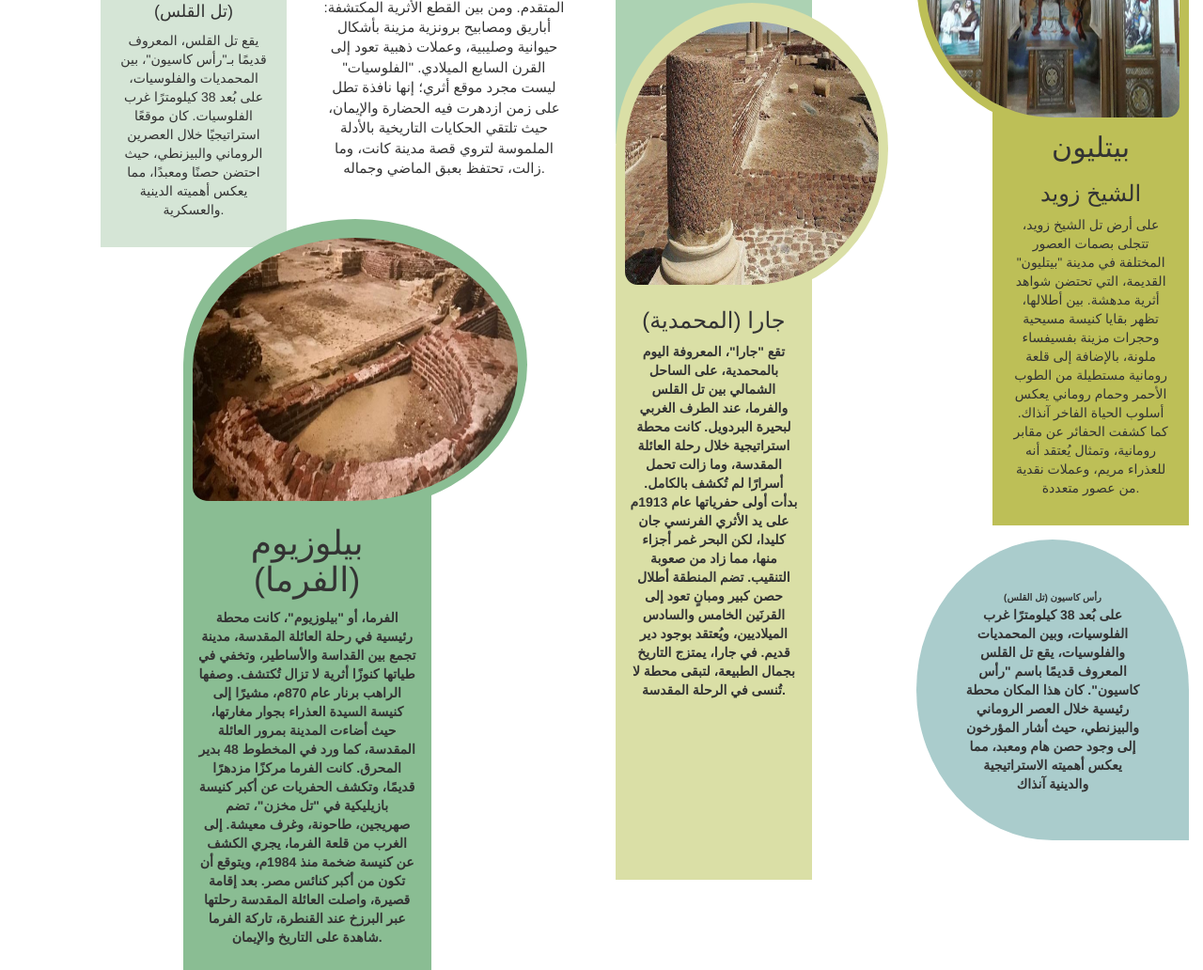
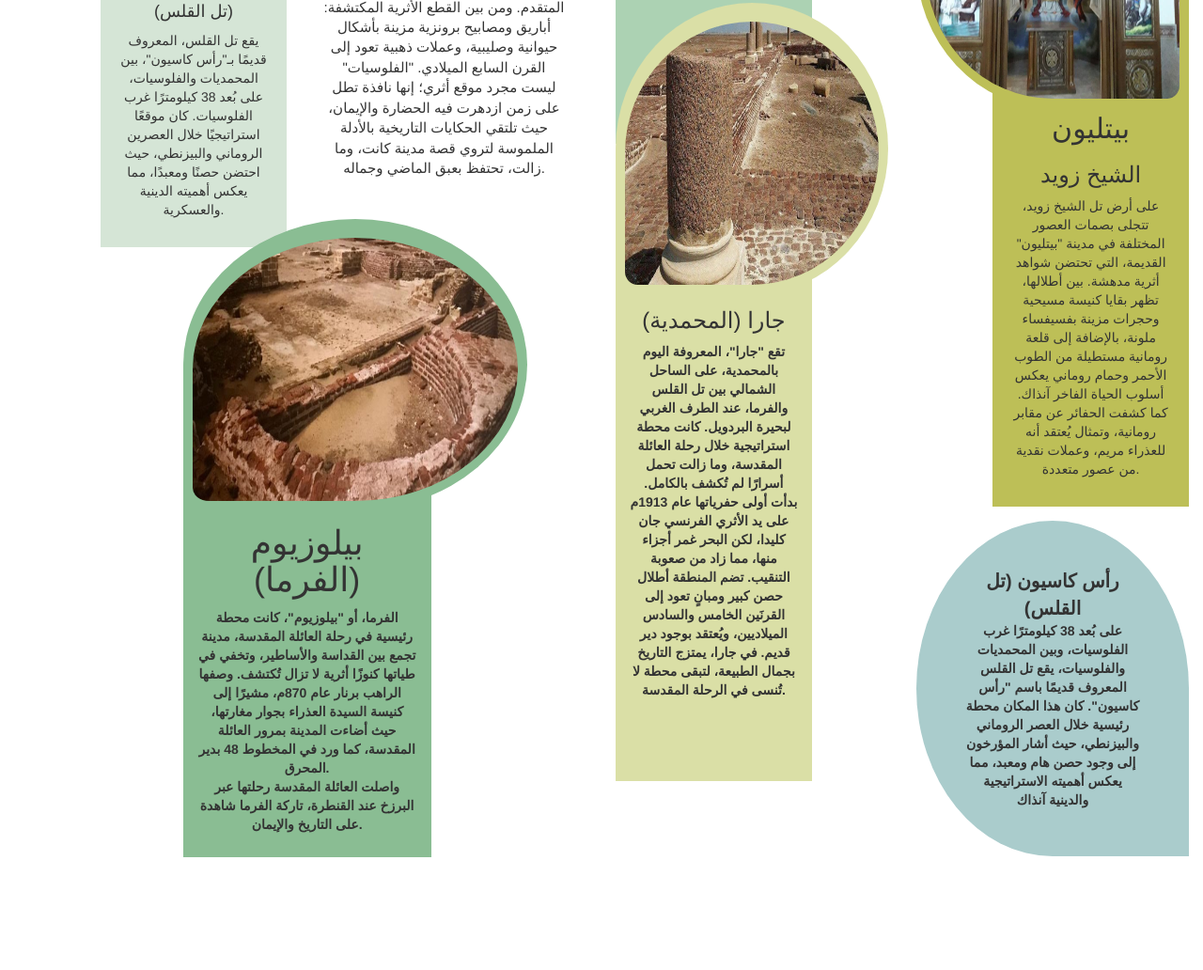
Before and after one commit to girgism/YG-Project, a plain HTML site: page Pages/sinai.html in a window 1280 px wide. Shown: the part 1507-2539 px from the top of the page at 94% size. After the commit the page ends 2428 px from the top, so only its background shows below. Drawn offline with nearby package versions, Linux system fonts and the light colour scheme.

Commit message:
update style

```diff
--- a/Pages/sinai.html
+++ b/Pages/sinai.html
@@ -171,12 +171,9 @@
                 مدينة تجمع بين القداسة والأساطير، وتخفي في طياتها كنوزًا أثرية
                 لا تزال تُكتشف. وصفها الراهب برنار عام 870م، مشيرًا إلى كنيسة
                 السيدة العذراء بجوار مغارتها، حيث أضاءت المدينة بمرور العائلة
-                المقدسة، كما ورد في المخطوط 48 بدير المحرق. كانت الفرما مركزًا
-                مزدهرًا قديمًا، وتكشف الحفريات عن أكبر كنيسة بازيليكية في "تل
-                مخزن"، تضم صهريجين، طاحونة، وغرف معيشة. إلى الغرب من قلعة
-                الفرما، يجري الكشف عن كنيسة ضخمة منذ 1984م، ويتوقع أن تكون من
-                أكبر كنائس مصر. بعد إقامة قصيرة، واصلت العائلة المقدسة رحلتها
-                عبر البرزخ عند القنطرة، تاركة الفرما شاهدة على التاريخ والإيمان.
+                المقدسة، كما ورد في المخطوط 48 بدير المحرق. <br />واصلت العائلة
+                المقدسة رحلتها عبر البرزخ عند القنطرة، تاركة الفرما شاهدة على
+                التاريخ والإيمان.
               </p>
             </div>
           </div>
@@ -256,9 +253,7 @@
                 رغم طمس آثارها، كشفت الحفائر عن أعمدة جرانيتية، وقطع فخارية
                 وزجاجية، وبقايا كنيسة من القرنَين السابع والثامن الميلاديين. كما
                 وُجدت تماثيل، منها رخامي للعذراء مريم وآخر لفارس يُعتقد أنه
-                القديس مار جرجس. وظهرت نقود رومانية وبيزنطية، شاهدة على ازدهارها
-                كمركز تجاري وثقافي. رفح أيضًا أول محطة دخلتها العائلة المقدسة في
-                مصر، لتظل رمزًا للتاريخ والبركة.
+                القديس مار جرجس.
               </p>
             </div>
           </div>
@@ -290,7 +285,7 @@
 
           <div>
             <p class="text-col-1">
-              <span style="font-size: 1rem">رأس كاسيون (تل القلس)</span><br />
+              <span style="font-size: 2rem">رأس كاسيون (تل القلس)</span><br />
               على بُعد 38 كيلومترًا غرب الفلوسيات، وبين المحمديات والفلوسيات،
               يقع تل القلس المعروف قديمًا باسم "رأس كاسيون". كان هذا المكان محطة
               رئيسية خلال العصر الروماني والبيزنطي، حيث أشار المؤرخون إلى وجود
--- a/Styles/css/regions.css
+++ b/Styles/css/regions.css
@@ -177,11 +177,12 @@
 .third-text {
   background-color: #d5e5d6;
   padding: 0.5rem;
+  width: 58%;
 }
 
 .second-text-row {
   background-color: #dadfa6;
-  padding-bottom: 13em;
+  padding-bottom: 5.5em;
 }
 .second-img-row {
   background-color: #dadfa6;
```
